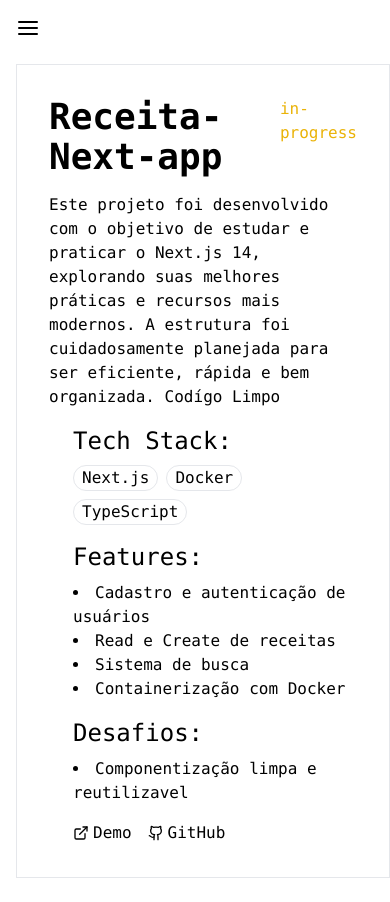
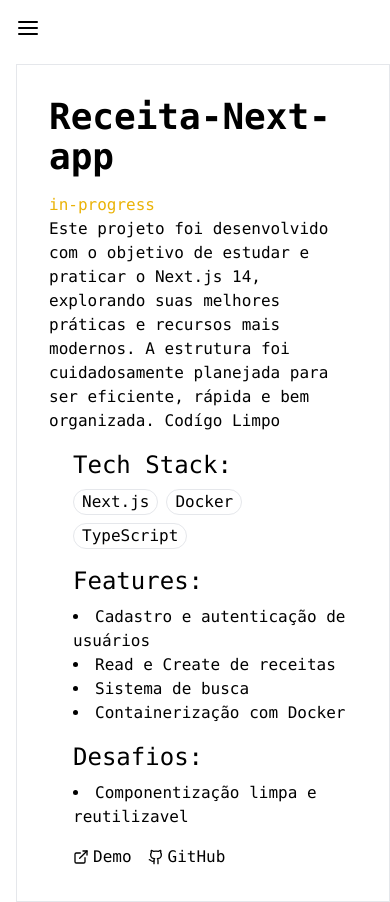
Before and after one commit to mcarina/marcy-expo-page, a Next.js app: page /Projects/1 in a window 390 px wide. Built offline with nearby package versions, Linux system fonts and the light colour scheme.

Commit message:
pequenos ajuste projeto id

```diff
--- a/src/app/Dashboards/_components/filter.tsx
+++ b/src/app/Dashboards/_components/filter.tsx
@@ -3,7 +3,7 @@
 
 const FilterDash = ({ filter, setFilter }: FilterProps) => {
   return (
-        <div className="mb-6 flex gap-2">
+        <div className="mb-6 grid grid-cols-2 gap-2 sm:flex sm:gap-4 sm:flex-wrap">
             <button
                 onClick={() => setFilter("all")}
                 className={`button ${filter === "all" ? "bg-default" : "bg-outline"}`}
--- a/src/app/Projects/[id]/page.tsx
+++ b/src/app/Projects/[id]/page.tsx
@@ -32,11 +32,11 @@
     <section className="container">
       <div className="border p-8">
         <main>
-          <div className="flex">
+          <div className="block sm:flex">
             <h1>
               {project.name}
             </h1>
-            <span className={`ml-auto ${getStatusColor(project.status)}`}>{project.status}</span>
+            <span className={`ml-auto mb-2 ${getStatusColor(project.status)}`}>{project.status}</span>
           </div>
           <p>{project.longDescription}</p>
         </main>
--- a/src/components/NavMobile.tsx
+++ b/src/components/NavMobile.tsx
@@ -21,7 +21,7 @@
                     </button>
                 </SheetTrigger>
 
-                <SheetContent side="left" className="w-full sm:max-w-x">
+                <SheetContent side="left" className="w-full sm:max-w-x text-white">
                         <ul className='flex flex-col items-center p-2 gap-5'>
                             {menu.map(item => {
                                 const isActive = segment === item.href.split('/')[1] || (segment === null && item.href === '/')
--- a/src/components/SobreMim.tsx
+++ b/src/components/SobreMim.tsx
@@ -26,7 +26,7 @@
   return (
     <section className="container">
         <div className="border p-4 mb-8">
-        <p className="text-muted-foreground mt-2 text-center">
+        <p className="text-muted-foreground mt-2 text-center max-w-[220px] mx-auto sm:max-w-none">
             +-------------+  marcyexpo_terminal v1.0.0  +-------------+
         </p>
         </div>
```
